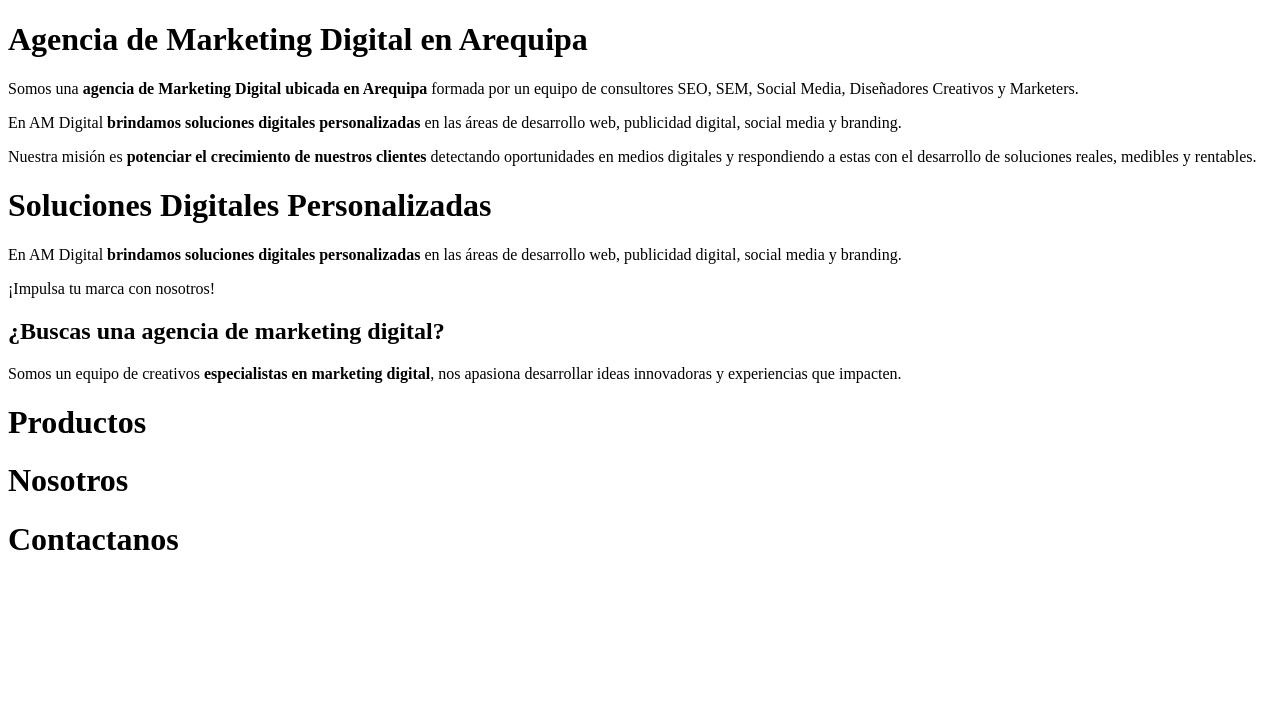
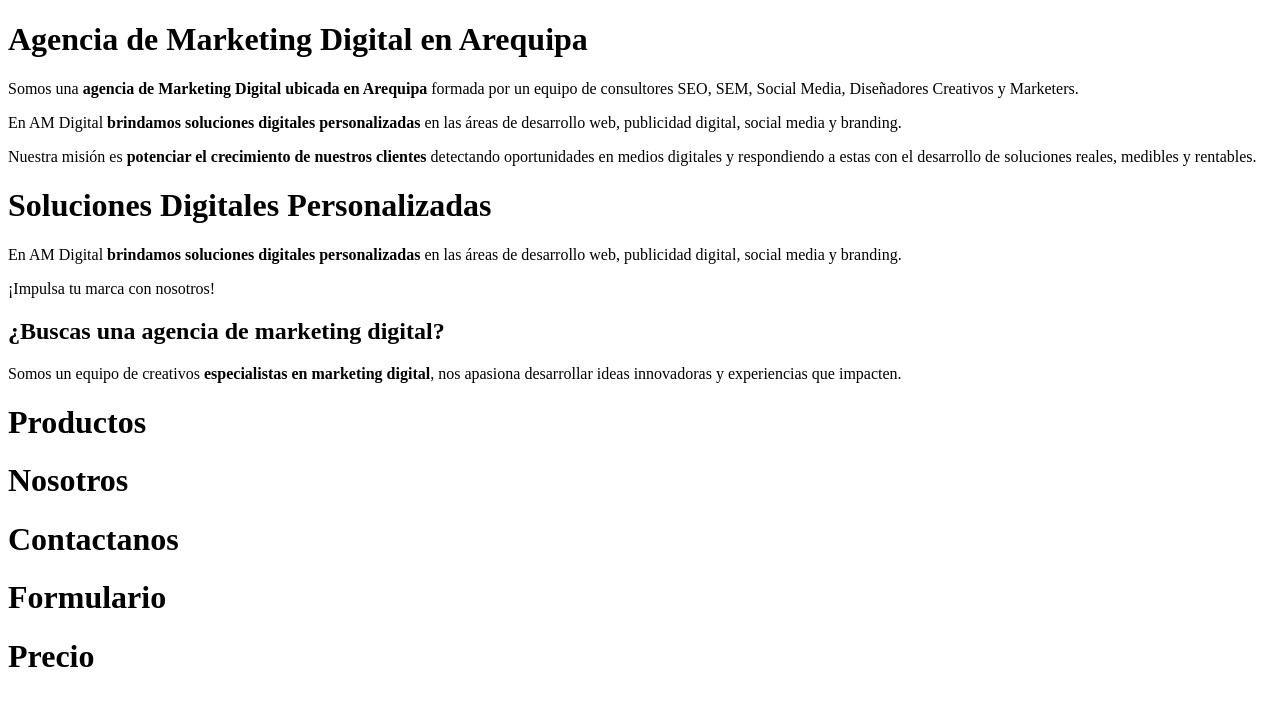
Before and after one commit to f1nol/Proyecto-Marketing-Digital, a plain HTML site: page index.html in a window 1280 px wide. Drawn offline with Linux system fonts and the light colour scheme.

Commit message:
Update index.html

```diff
--- a/index.html
+++ b/index.html
@@ -28,6 +28,10 @@
 
                 <h1>Contactanos</h1>
 
+                <h1>Formulario</h1>
+
+                <h1>Precio</h1>
+
             </div>
         </div>
     </body>
```
